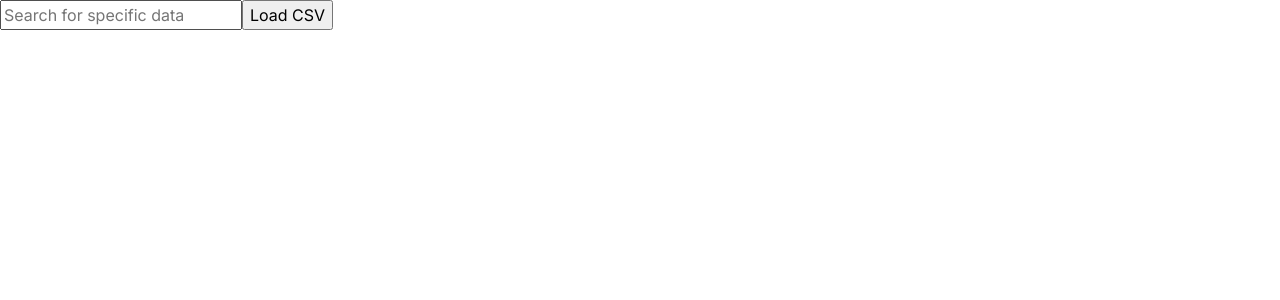
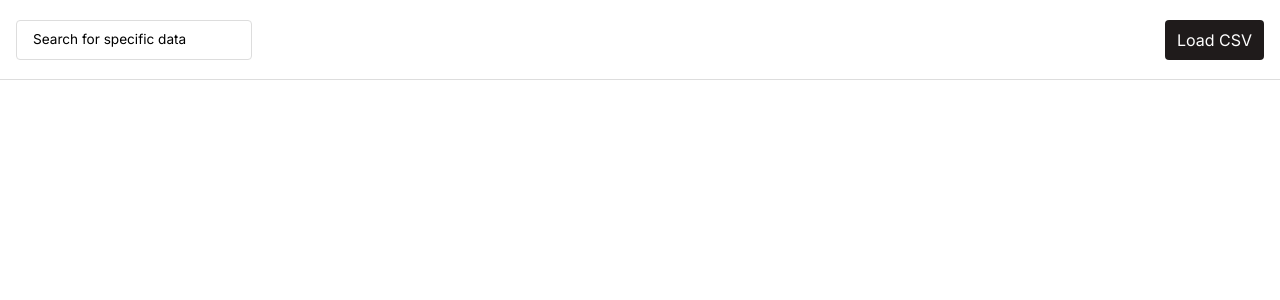
Before and after one commit to ladeira1/csv-loader, a React (Vite) app: page / in a window 1280 px wide. Shown: the top 300 px of the page. Built offline with nearby package versions, Linux system fonts and the light colour scheme; the HTML template or start-up script is replaced by a standard one.

Commit message:
style: Input

```diff
--- /dev/null
+++ b/src/components/Button/Button.interface.ts
@@ -0,0 +1 @@
+export interface ButtonProps extends  React.ButtonHTMLAttributes<HTMLButtonElement> {}
--- a/src/components/Button/Button.module.scss
+++ b/src/components/Button/Button.module.scss
@@ -5,6 +5,7 @@
   align-items: center;
   justify-content: center;
   border: none;
+  height: 2.5rem;
 
   border-radius: 0.25rem;
   padding: 0.375rem 0.75rem;
--- /dev/null
+++ b/src/components/Button/index.tsx
@@ -0,0 +1,8 @@
+import { ButtonProps } from "./Button.interface";
+import styles from "./Button.module.scss"
+
+export const Button = ({ type="button", children, ...rest }: ButtonProps) => {
+  return (
+    <button type={type} {...rest} className={styles.container}>{children}</button>
+  )
+}
--- a/src/components/Header/Header.module.scss
+++ b/src/components/Header/Header.module.scss
@@ -6,18 +6,19 @@
   border-bottom: 1px solid colors.$light-gray;
   z-index: 10;
 
-  padding: 0.5rem;
+  padding: 0 0.5rem;
 
   display: flex;
   gap: 0.5rem;
   flex-direction: column;
+  justify-content: center;
 
   position: fixed;
   top: 0;
   max-width: 100vw;
   max-width: 100dvw;
   width: 100%;
-  height: 5rem;
+  height: 6.875rem;
 
   @media screen and (min-width: breakpoints.$small) {
     flex-direction: row;
@@ -25,5 +26,6 @@
     justify-content: space-between;
 
     padding: 0 1rem;
+    height: 5rem;
   }
 }
--- a/src/components/Header/index.tsx
+++ b/src/components/Header/index.tsx
@@ -1,5 +1,8 @@
 import { useState } from "react"
 import { HeaderProps } from "./Header.interface"
+import { Button } from "../Button"
+import { Input } from "../Input"
+import styles from "./Header.module.scss"
 
 export const Header = ({ onFilterChange, onButtonClick }: HeaderProps) => {
   const [filter, setFilter] = useState("")
@@ -19,9 +22,9 @@ export const Header = ({ onFilterChange, onButtonClick }: HeaderProps) => {
   const buttonText = hasLoaded ? "Reset" : "Load CSV"
 
   return (
-    <header>
-      <input placeholder="Search for specific data" value={filter} onChange={e => handleChange(e.target.value)} />
-      <button onClick={handleClick}>{buttonText}</button>
+    <header className={styles.container}>
+      <Input placeholder="Search for specific data" value={filter} onChange={e => handleChange(e.target.value)} />
+      <Button onClick={handleClick}>{buttonText}</Button>
     </header>
   )
 }
--- /dev/null
+++ b/src/components/Input/Input.interface.ts
@@ -0,0 +1 @@
+export interface InputProps extends React.InputHTMLAttributes<HTMLInputElement> {}
--- /dev/null
+++ b/src/components/Input/Input.module.scss
@@ -0,0 +1,54 @@
+@use "../../styles/variables/colors.scss";
+
+.container {
+  height: 2.5rem;
+  border-radius: 0.25rem;
+  border: 1px solid colors.$light-gray;
+
+  display: flex;
+  align-items: center;
+
+  position: relative;
+
+  input {
+    flex: 1;
+    height: 100%;
+    padding: 0.75rem;
+
+    background: transparent;
+
+    color: colors.$black;
+    font-size: 0.875rem;
+    font-weight: 400;
+
+    border: none;
+    outline: none;
+
+    &::placeholder {
+      color: colors.$light-gray;
+    }
+
+    &:focus+p,
+    &:not(:placeholder-shown)+p {
+      transform: translateY(-1.2rem);
+      font-size: 0.75rem;
+      background-color: colors.$white;
+      padding: 0 4px;
+    }
+
+    &::placeholder {
+      color: transparent;
+    }
+  }
+
+  p {
+    position: absolute;
+    left: 1rem;
+    font-size: 0.85rem;
+    transition: font-size 0.15s, transform 0.15s;
+  }
+}
+
+.containerSelected {
+  border-color: colors.$gray;
+}
--- /dev/null
+++ b/src/components/Input/index.tsx
@@ -0,0 +1,21 @@
+import { useId, useState } from "react"
+import { InputProps } from "./Input.interface"
+import styles from "./Input.module.scss"
+import { handleClassNames } from "../../utils/handleClassNames"
+
+export const Input = ({ placeholder, ...rest }: InputProps) => {
+  const id = useId()
+  const [isSelected, setIsSelected] = useState(false)
+
+  return (
+    <label
+      htmlFor={id}
+      onFocus={() => setIsSelected(true)}
+      onBlur={() => setIsSelected(false)}
+      className={handleClassNames([styles.container, isSelected && styles.containerSelected])}
+    >
+      <input id={id} placeholder={placeholder} {...rest} className={styles.container} />
+      <p>{placeholder}</p>
+    </label>
+  )
+}
--- a/src/pages/Home/Home.module.scss
+++ b/src/pages/Home/Home.module.scss
@@ -1,3 +1,5 @@
+@use "../../styles/variables/breakpoints.scss";
+
 .container {
   max-width: 100vw;
   max-width: 100dvw;
@@ -5,6 +7,12 @@
   height: 100dvh;
 
   ul {
-    margin-top: 80px;
+    margin-top: 6.875rem;
+  }
+
+  @media screen and (min-width: breakpoints.$small) {
+    ul {
+      margin-top: 5rem;
+    }
   }
 }
--- a/src/pages/Home/index.tsx
+++ b/src/pages/Home/index.tsx
@@ -1,9 +1,10 @@
 import { useState } from "react"
 import peopleData from "../../data/people.csv"
-import { useDebounce } from "../../utils/useDebounce";
+import { useDebounce } from "../../hooks/useDebounce";
 import { Header } from "../../components/Header";
 import { CardsList } from "../../components/CardsList";
 import { Person } from "../../components/CardsList/components/Card/Card.interface";
+import styles from "./Home.module.scss"
 
 export const Home = () => {
   const [data, setData] = useState<Person[]>([])
@@ -22,13 +23,15 @@ export const Home = () => {
   })
 
   return (
-    <div>
+    <div className={styles.container}>
       <Header onButtonClick={() => handleLoadData()} onFilterChange={filterData} />
-      <CardsList.List>
-        {data.map((card, index) => (
-          <CardsList.Card key={index} {...card} />
-        ))}
-      </CardsList.List>
+      <article>
+        <CardsList.List>
+          {data.map((card, index) => (
+            <CardsList.Card key={index} {...card} />
+          ))}
+        </CardsList.List>
+      </article>
     </div>
   )
 }
--- /dev/null
+++ b/src/utils/handleClassNames/index.ts
@@ -0,0 +1,3 @@
+export const handleClassNames = (classes: (string | undefined | false)[]) => {
+  return classes.filter(i => !!i).join(" ")
+}
```
Also changed, not shown: src/hooks/useDebounce/index.ts (renamed from src/utils/useDebounce/index.ts).
